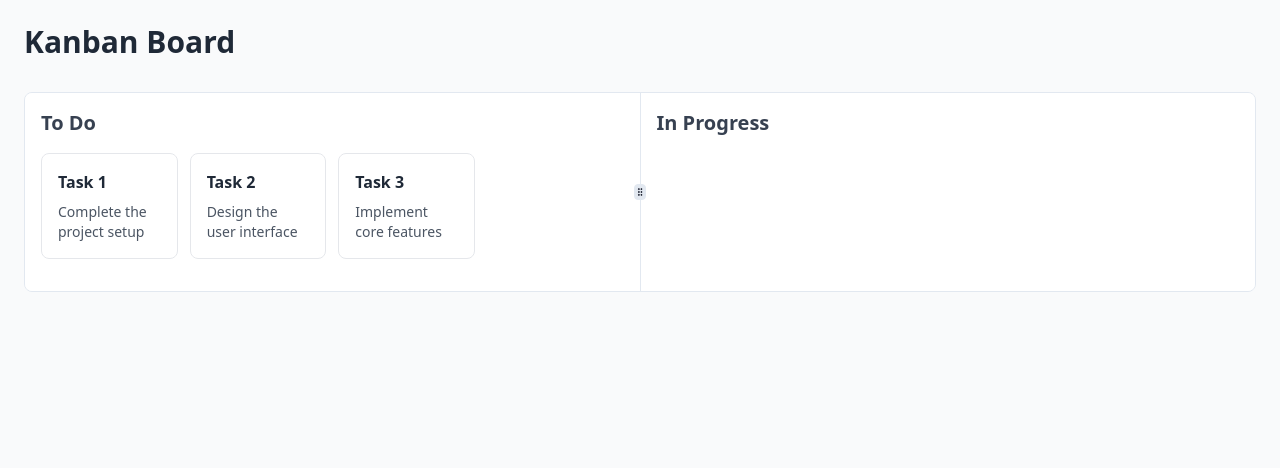
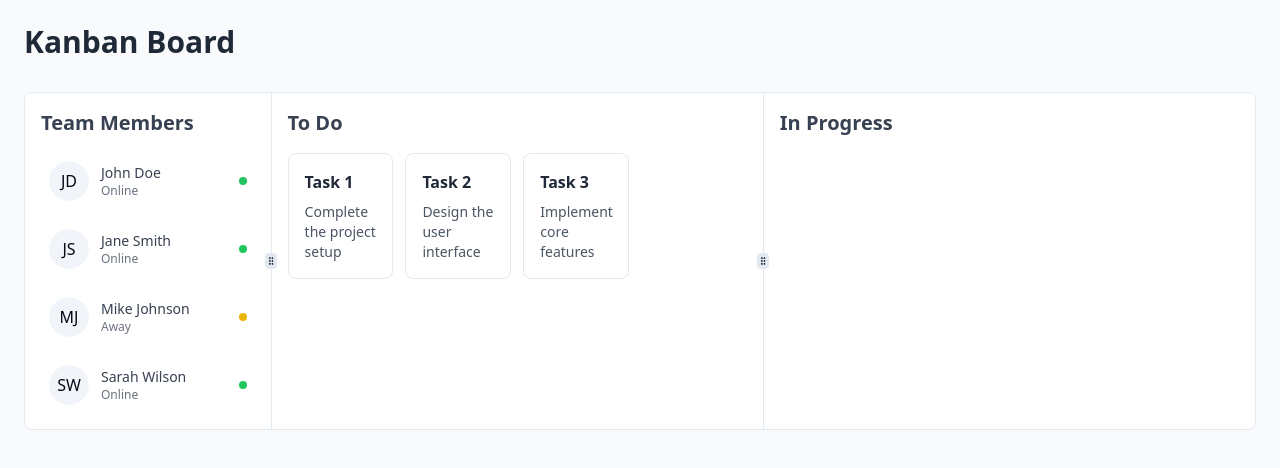
Before and after one commit to ccnael/scheduler-react-sample, a React (Vite) app: page / in a window 1280 px wide. Shown: the top 468 px of the page. Built offline with nearby package versions, Linux system fonts and the light colour scheme.

Commit message:
Add online people column to Kanban board
This commit introduces a new column at the beginning of the Kanban board to display a list of online people. The column will enhance user interaction by showing available users.
[skip gpt_engineer]

```diff
--- a/src/components/KanbanBoard.tsx
+++ b/src/components/KanbanBoard.tsx
@@ -1,5 +1,6 @@
 import React, { useState } from 'react';
 import { Card } from './Card';
+import { OnlineUsers } from './OnlineUsers';
 import {
   ResizablePanelGroup,
   ResizablePanel,
@@ -30,8 +31,17 @@ export const KanbanBoard = () => {
         direction="horizontal"
         className="min-h-[200px] rounded-lg border"
       >
+        {/* Team Members Column */}
+        <ResizablePanel defaultSize={20}>
+          <div className="h-full bg-white p-4">
+            <OnlineUsers />
+          </div>
+        </ResizablePanel>
+
+        <ResizableHandle withHandle />
+
         {/* To Do Column */}
-        <ResizablePanel defaultSize={50}>
+        <ResizablePanel defaultSize={40}>
           <div className="h-full bg-white p-4">
             <h2 className="text-xl font-semibold mb-4 text-gray-700">To Do</h2>
             <div className="grid grid-cols-4 gap-3">
@@ -52,7 +62,7 @@ export const KanbanBoard = () => {
         <ResizableHandle withHandle />
 
         {/* In Progress Column */}
-        <ResizablePanel defaultSize={50}>
+        <ResizablePanel defaultSize={40}>
           <div className="h-full bg-white p-4">
             <h2 className="text-xl font-semibold mb-4 text-gray-700">In Progress</h2>
             <div className="grid grid-cols-4 gap-3 min-h-[100px]">
--- /dev/null
+++ b/src/components/OnlineUsers.tsx
@@ -0,0 +1,45 @@
+import { Avatar, AvatarFallback, AvatarImage } from "@/components/ui/avatar";
+
+interface User {
+  id: number;
+  name: string;
+  avatar?: string;
+  status: 'online' | 'offline' | 'away';
+}
+
+export const OnlineUsers = () => {
+  // Mock data for demonstration
+  const users: User[] = [
+    { id: 1, name: 'John Doe', status: 'online' },
+    { id: 2, name: 'Jane Smith', status: 'online' },
+    { id: 3, name: 'Mike Johnson', status: 'away' },
+    { id: 4, name: 'Sarah Wilson', status: 'online' },
+  ];
+
+  return (
+    <div className="space-y-4">
+      <h2 className="text-xl font-semibold text-gray-700">Team Members</h2>
+      <div className="space-y-3">
+        {users.map((user) => (
+          <div
+            key={user.id}
+            className="flex items-center space-x-3 p-2 rounded-lg hover:bg-gray-50"
+          >
+            <Avatar>
+              <AvatarImage src={user.avatar} />
+              <AvatarFallback>{user.name.split(' ').map(n => n[0]).join('')}</AvatarFallback>
+            </Avatar>
+            <div className="flex-1">
+              <p className="text-sm font-medium text-gray-700">{user.name}</p>
+              <p className="text-xs text-gray-500 capitalize">{user.status}</p>
+            </div>
+            <div className={`w-2 h-2 rounded-full ${
+              user.status === 'online' ? 'bg-green-500' :
+              user.status === 'away' ? 'bg-yellow-500' : 'bg-gray-300'
+            }`} />
+          </div>
+        ))}
+      </div>
+    </div>
+  );
+};
```
